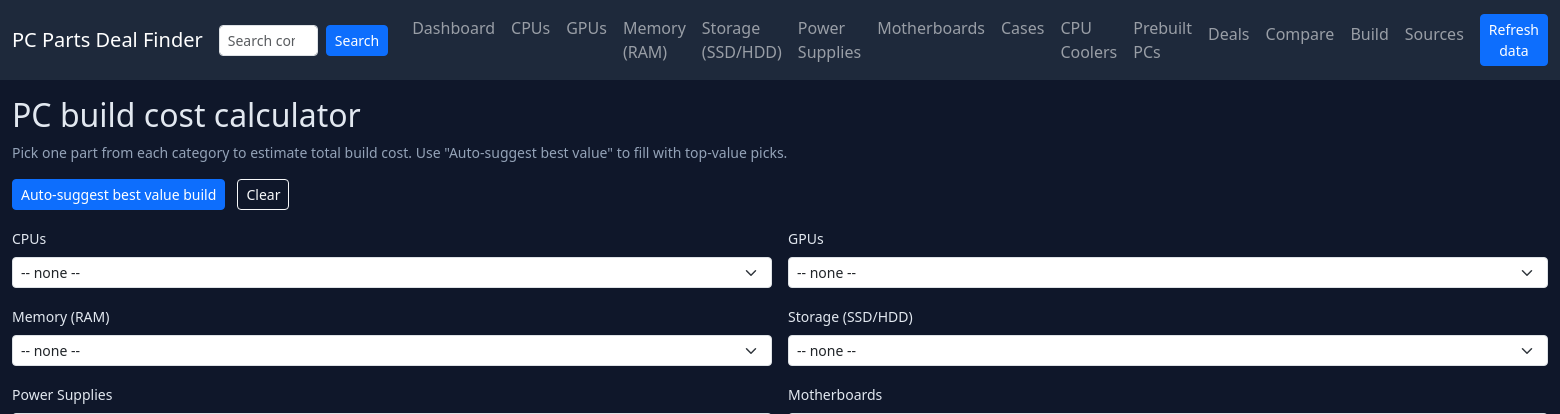
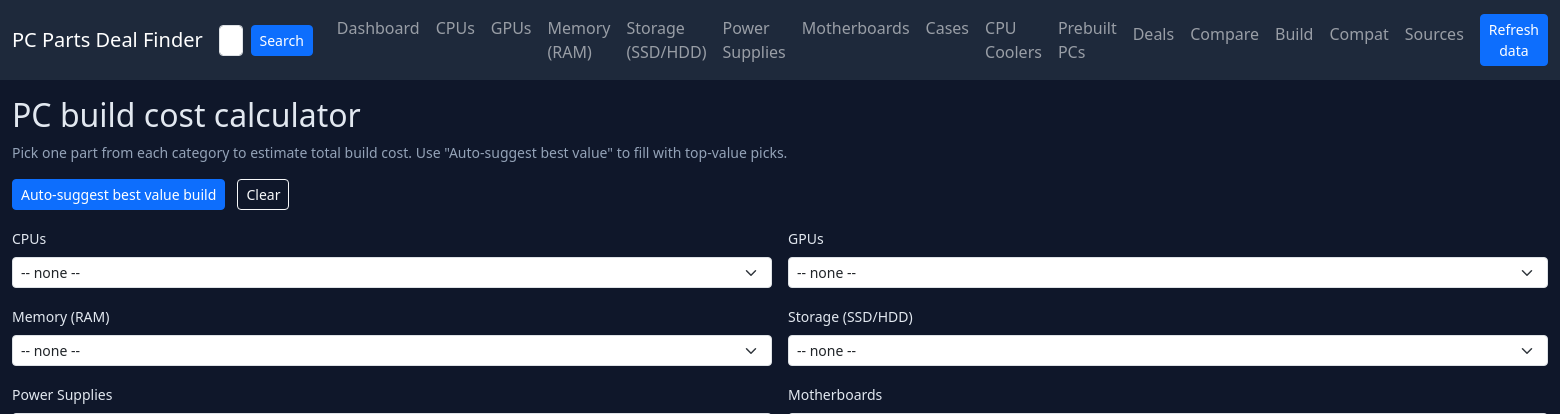
Before and after one commit to AiGoesBurr/pc-parts-deal-finder, a Flask app: page /build in a window 1560 px wide. Shown: the top 414 px of the page. Run offline with Flask 3, Linux system fonts and the light colour scheme; data that the repository does not hold is empty.

Commit message:
Add navbar link for compatibility checker

```diff
--- a/templates/base.html
+++ b/templates/base.html
@@ -41,6 +41,7 @@
         <li class="nav-item"><a class="nav-link" href="/deals">Deals</a></li>
         <li class="nav-item"><a class="nav-link" href="/compare?cat=cpu">Compare</a></li>
         <li class="nav-item"><a class="nav-link" href="/build">Build</a></li>
+        <li class="nav-item"><a class="nav-link" href="/compat">Compat</a></li>
         <li class="nav-item"><a class="nav-link" href="/sources">Sources</a></li>
         <li class="nav-item"><a class="btn btn-sm btn-primary ms-2" href="/refresh">Refresh data</a></li>
       </ul>
```
